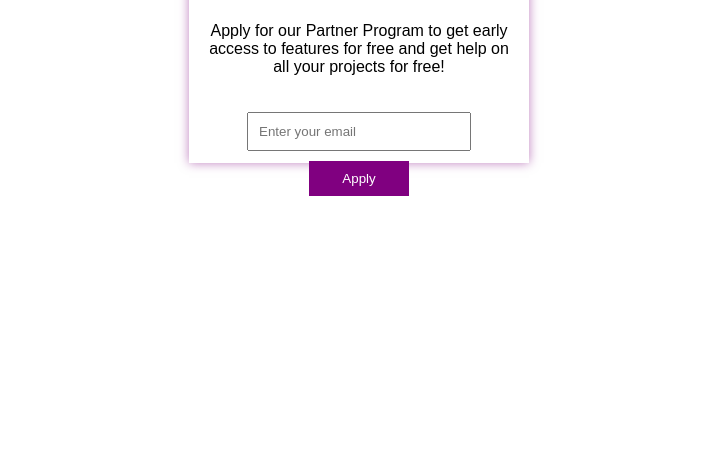
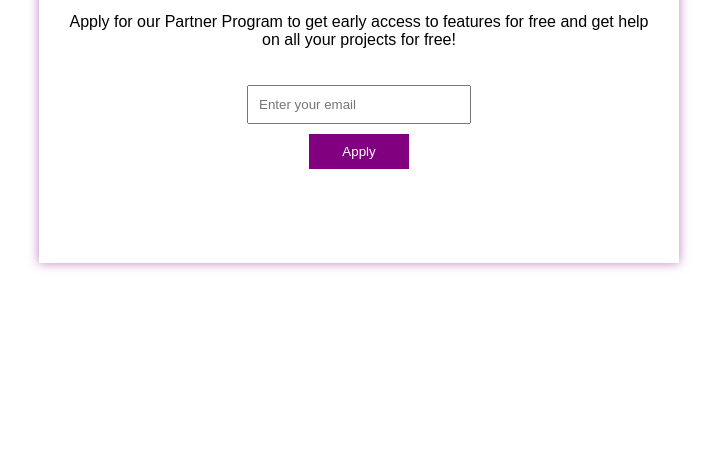
Before and after one commit to TheAstroNetwork/partners, a plain HTML site: page index.html in a window 1280 px wide. Shown: the part 365-816 px from the top of the page, without its empty margins (281-998 px from the left). Drawn offline with Linux system fonts and the light colour scheme.

Commit message:
Update index.html

```diff
--- a/index.html
+++ b/index.html
@@ -12,8 +12,8 @@
     }
 
     .box {
-      width: 300px;
-      height: 200px;
+      width: 600px;
+      height: 400px;
       background-color: #ffffff;
       box-shadow: 0 0 10px rgba(128, 0, 128, 0.5);
       padding: 20px;
```
